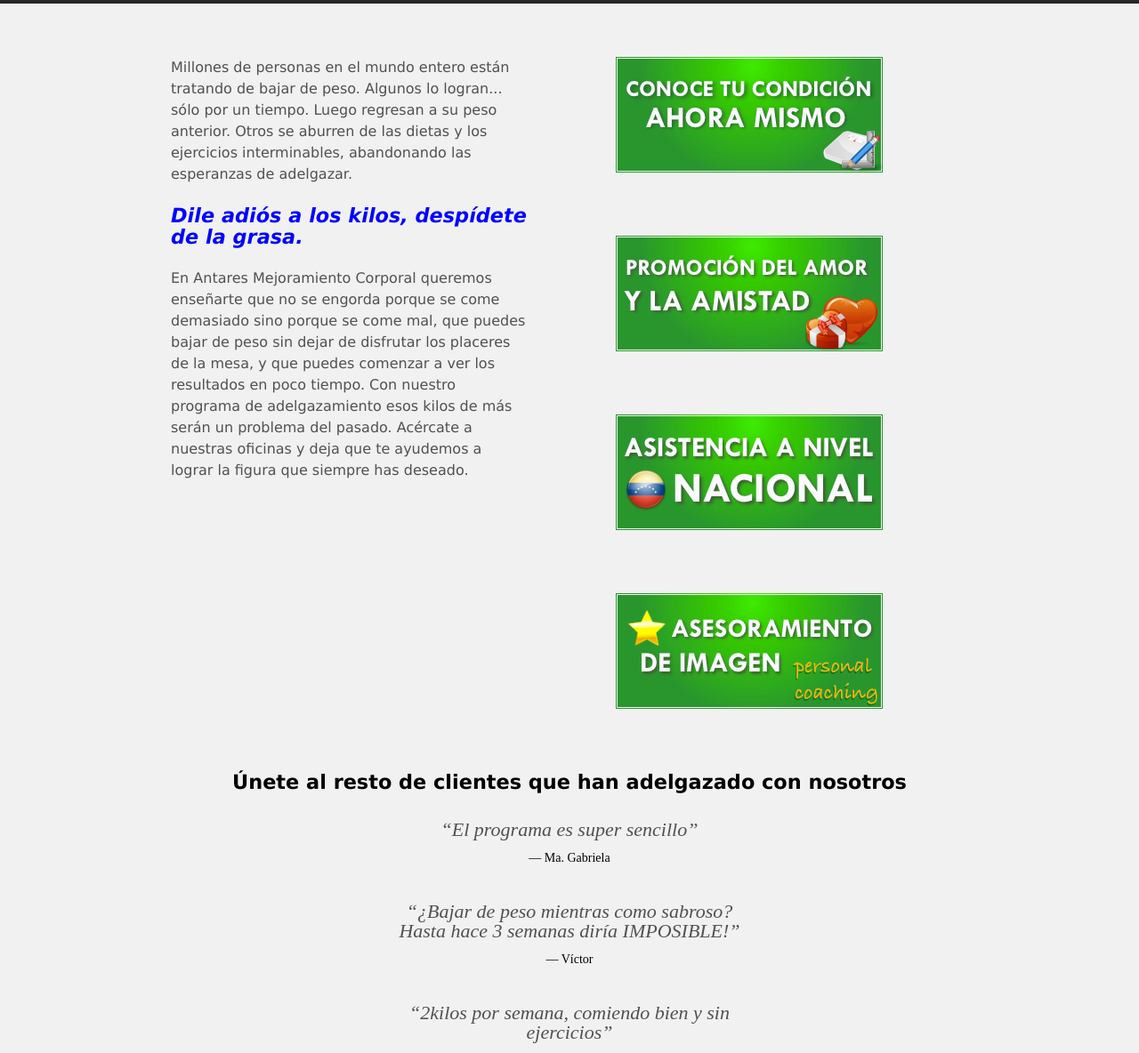
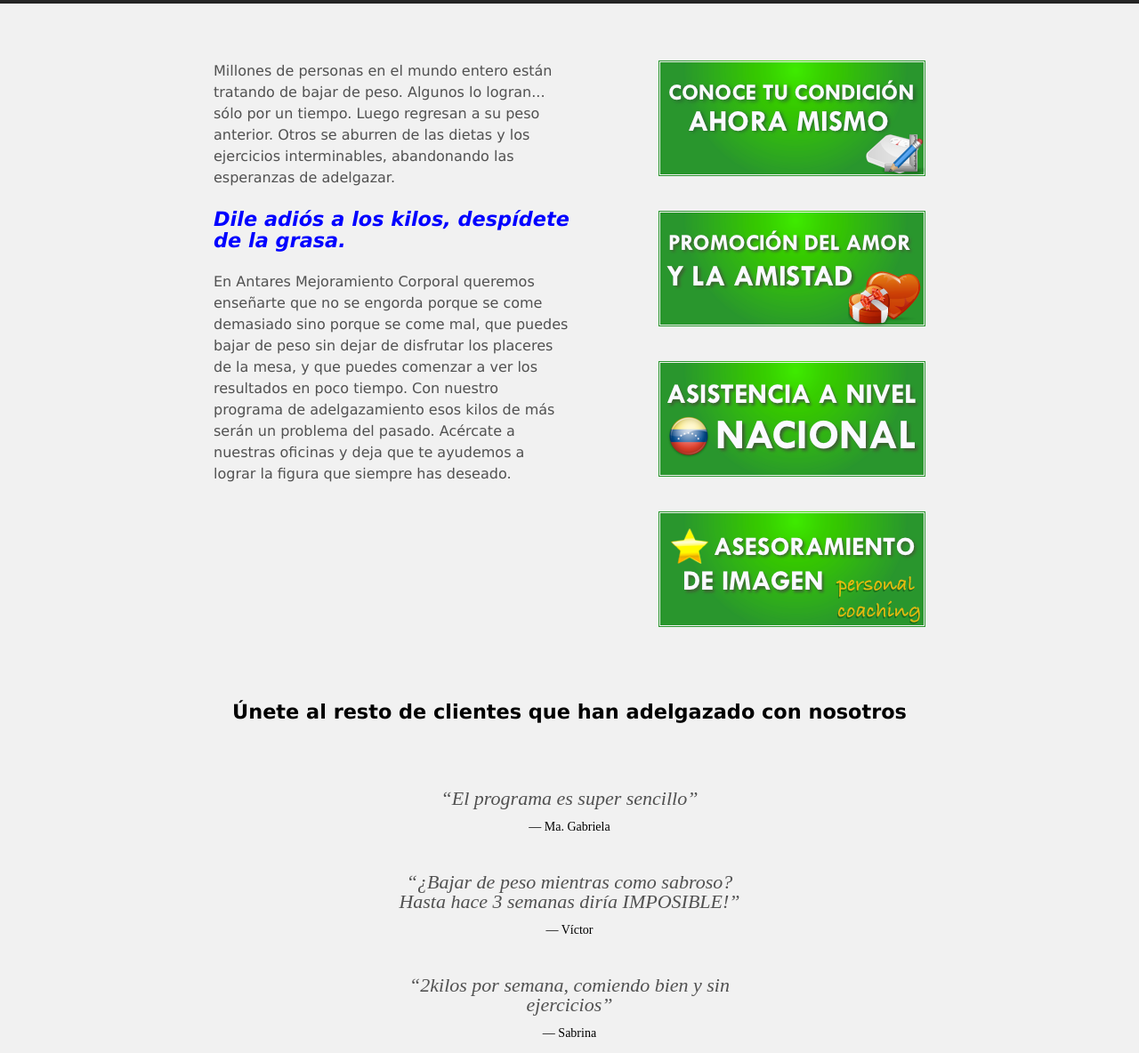
Before and after one commit to antaresca/antaresca.github.com, a plain HTML site: page index.html in a window 1280 px wide. Shown: the part 176-1360 px from the top of the page at 89% size. Drawn offline with nearby package versions, Linux system fonts and the light colour scheme.

Commit message:
Añadido un container para el layout de 2 columnas.

```diff
--- a/css/screen.css
+++ b/css/screen.css
@@ -87,25 +87,21 @@ h1#title {
  MAIN SECTIONS
 ----------------------------------------------------------------------------*/
 #main {
-	padding: 3em 20%;
-	width: 700px;
+	width: 800px;
 	margin: 0 auto;
+	padding: 4em 0 0;
 }
 
 #column_1 {
 	float: left;
 	width: 400px;
-	margin: 60px 100px 60px 15%;
+}
+#column_2 {
+	float: right;
+	width: 300px;
 }
 
-#column_2 {
-	float: left;
-	width: 300px;
-	margin-top: 60px;
-/*	padding: 1em 1em;*/
-}
-
-#main, #column_1, #column_2 {
+#main {
 /*	font-family: georgia, "Times New Roman";*/
 	font-family: 'Lucida Grande', 'Lucida Sans Unicode', Verdana, sans-serif;
 	font-size: 1em;
@@ -114,13 +110,13 @@ h1#title {
 	color: #515151;
 }
 
-#main h1, #main h2, #column_1 h2 {
+#main h1, #main h2 {
 	color: blue;
 	font-style: italic;
 }
 
 #column_2 img {
-	margin-bottom: 4em;
+	margin-bottom: 2em;
 }
 
 #main a {
@@ -143,7 +139,7 @@ h1#title {
 ----------------------------------------------------------------------------*/
 #quotes {
 	clear:both;
-	margin-top: 4em;
+/*	margin-top: 4em;*/
 	margin-left: 10%;
 	margin-right: 10%;
 	text-align: center;
@@ -151,23 +147,25 @@ h1#title {
 
 #quotes h2 {
 	font-family:"Lucida Grande";
+	padding-top: 2em;
 }
 
 #quotes_list {
-	margin: 2em 30%;
+	margin: 2em 30% 0;
 	color: #515151;
 }
 
 #quotes_list .quote {
 	font-style: italic;
 	font-size: 22px;
+	padding-top: 2em;
 }
 
 #quotes_list .author {
 	color: #000;
 	font-size: 14px;
 	padding-top: 1em;
-	padding-bottom: 3em;
+
 }
 
 /*----------------------------------------------------------------------------
@@ -196,6 +194,7 @@ input {
 #footer {
 	font-family: Arial;
 	clear: both;
+	padding-top: 3em;
 	padding-bottom: 1em;
 	color: gray;
 	text-align: center;
--- a/index.html
+++ b/index.html
@@ -29,7 +29,6 @@
 
 	<body>
 	    <div id="wrapper">
-
     		<div id="header">
     			<a href="http://www.antaresmc.com.ve">
     			    <img src="img/logo.png" alt="Antares Mejoramiento Corporal" />
@@ -49,6 +48,7 @@
     			</ul>
     		</div>
 
+            <div id="main">
     		    <div id="column_1">
     			    <p>
     			        Millones de personas en el mundo entero están tratando de
@@ -86,6 +86,7 @@
                 <!--a href="coaching"-->
                     <img src="img/banners/coaching.png" alt="Coaching personal" />
                 <!--/a-->
+            </div>
             </div>
 
     		<div id="quotes">
```
Also changed, not shown: imc.html (+14 -15 lines). Lines whose indentation alone changed are shown as unchanged.
